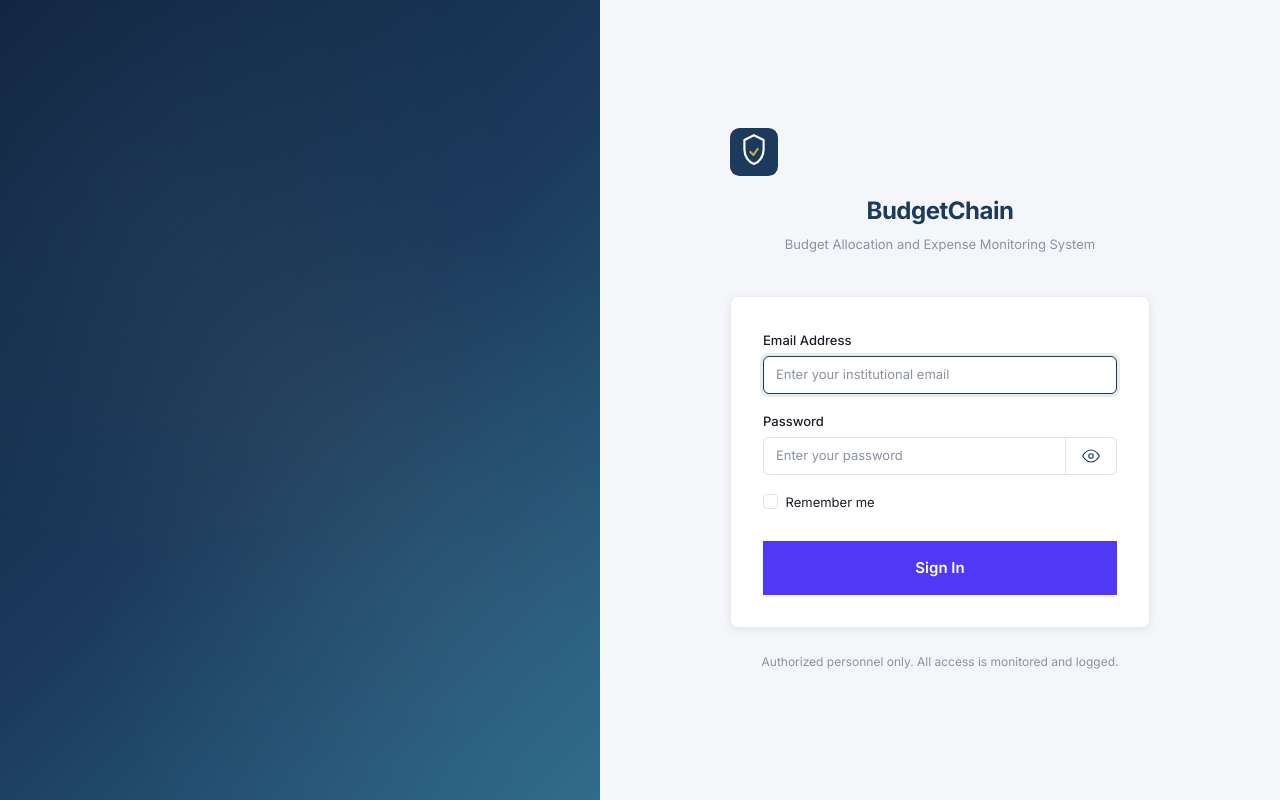
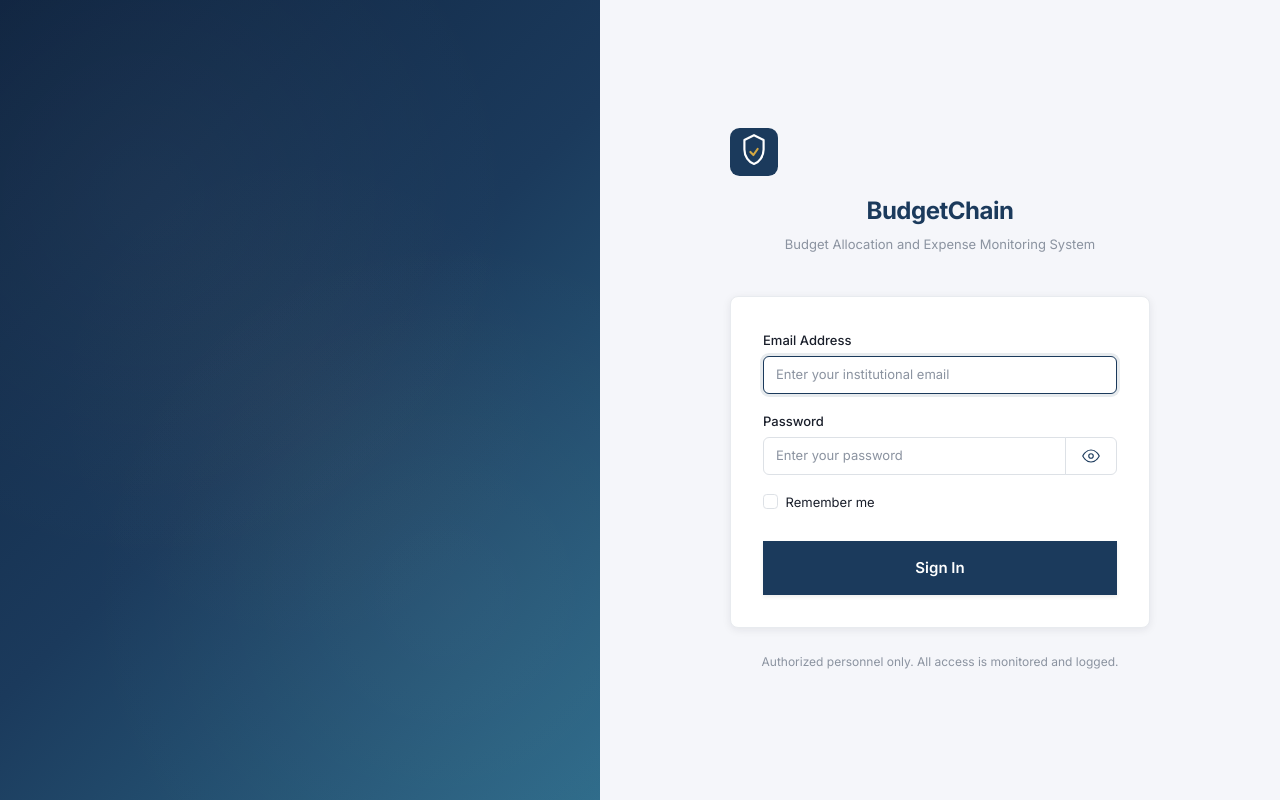
Before and after one commit to ramisys/capstone-blockchain-budget, a React (Vite) app in the folder apps/frontend/: page /login in a window 1280 px wide. Built offline with nearby package versions, Linux system fonts and the light colour scheme.

Commit message:
fix(frontend): wire ui primitives to CSS tokens so primary is navy

```diff
--- a/apps/frontend/src/components/ui/Alert.tsx
+++ b/apps/frontend/src/components/ui/Alert.tsx
@@ -1,3 +1,4 @@
+import { X } from 'lucide-react';
 import type { HTMLAttributes, ReactNode } from 'react';
 
 interface AlertProps extends HTMLAttributes<HTMLDivElement> {
@@ -8,10 +9,27 @@ interface AlertProps extends HTMLAttributes<HTMLDivElement> {
   onDismiss?: () => void;
 }
 
+function getVariantStyles(variant: string) {
+  switch (variant) {
+    case 'success':
+      return 'bg-[var(--color-success-bg)] border-[var(--color-success)]/20 text-[var(--color-success)]';
+    case 'warning':
+      return 'bg-[var(--color-warning-bg)] border-[var(--color-warning)]/20 text-[var(--color-warning)]';
+    case 'info':
+      return 'bg-[var(--color-info-bg)] border-[var(--color-info)]/20 text-[var(--color-info)]';
+    case 'primary':
+      return 'bg-[var(--color-primary-bg)] border-[var(--color-primary)]/20 text-[var(--color-primary)]';
+    case 'danger':
+    case 'error':
+    default:
+      return 'bg-[var(--color-error-bg)] border-[var(--color-error)]/20 text-[var(--color-error)]';
+  }
+}
+
 export function Alert({ variant = 'danger', children, className = '', icon, onDismiss, ...props }: AlertProps) {
   return (
     <div
-      className={`alert alert-${variant} d-flex align-items-start gap-2 ${className}`}
+      className={`flex items-start gap-2 rounded-md border px-5 py-4 text-sm ${getVariantStyles(variant)} ${className}`}
       role="alert"
       {...props}
     >
@@ -20,11 +38,12 @@ export function Alert({ variant = 'danger', children, className = '', icon, onDi
       {onDismiss && (
         <button
           type="button"
-          className="btn-close btn-close-sm"
+          className="shrink-0 rounded p-0.5 opacity-70 transition-opacity hover:opacity-100 focus:outline-none focus-visible:ring-2 focus-visible:ring-current"
           aria-label="Close"
           onClick={onDismiss}
-          style={{ fontSize: '0.75rem' }}
-        />
+        >
+          <X className="w-4 h-4" />
+        </button>
       )}
     </div>
   );
--- a/apps/frontend/src/components/ui/Badge.tsx
+++ b/apps/frontend/src/components/ui/Badge.tsx
@@ -9,29 +9,29 @@ export function Badge({ variant = 'primary', children, className = '', ...props
       case 'admin':
       case 'danger':
       case 'red':
-        return 'bg-red-50 text-red-700 border-red-200/80 hover:bg-red-100/80';
+        return 'bg-[var(--color-error-bg)] text-[var(--color-error)] border-[var(--color-error)]/20';
       case 'treasurer':
       case 'primary':
       case 'blue':
-        return 'bg-blue-50 text-blue-700 border-blue-200/80 hover:bg-blue-100/80';
+        return 'bg-[var(--color-primary-bg)] text-[var(--color-primary)] border-[var(--color-primary)]/20';
       case 'budget_officer':
       case 'budgetofficer':
       case 'purple':
-        return 'bg-purple-50 text-purple-700 border-purple-200/80 hover:bg-purple-100/80';
+        return 'bg-[var(--color-secondary-bg)] text-[var(--color-secondary)] border-[var(--color-secondary)]/20';
       case 'auditor':
       case 'warning':
       case 'orange':
-        return 'bg-amber-50 text-amber-700 border-amber-200/80 hover:bg-amber-100/80';
+        return 'bg-[var(--color-warning-bg)] text-[var(--color-warning)] border-[var(--color-warning)]/20';
       case 'active':
       case 'success':
       case 'green':
-        return 'bg-emerald-50 text-emerald-700 border-emerald-200/80 hover:bg-emerald-100/80';
+        return 'bg-[var(--color-success-bg)] text-[var(--color-success)] border-[var(--color-success)]/20';
       case 'inactive':
       case 'secondary':
       case 'gray':
-        return 'bg-slate-100 text-slate-600 border-slate-200 hover:bg-slate-200/60';
+        return 'bg-[var(--color-bg)] text-[var(--color-text-secondary)] border-[var(--color-border)]';
       default:
-        return 'bg-slate-100 text-slate-800 border-slate-200';
+        return 'bg-[var(--color-bg)] text-[var(--color-text-primary)] border-[var(--color-border)]';
     }
   };
 
@@ -83,7 +83,9 @@ export function StatusBadge({ status, className = '' }) {
     <Badge variant={isActive ? 'active' : 'inactive'} className={className}>
       <span
         className={`w-1.5 h-1.5 rounded-full ${
-          isActive ? 'bg-emerald-500 animate-pulse' : 'bg-slate-400'
+          isActive
+            ? 'bg-[var(--color-success)] animate-pulse'
+            : 'bg-[var(--color-text-muted)]'
         }`}
       />
       {status || 'Unknown'}
--- a/apps/frontend/src/components/ui/Button.tsx
+++ b/apps/frontend/src/components/ui/Button.tsx
@@ -26,20 +26,20 @@ export function Button({
   const getVariantStyles = () => {
     switch (variant) {
       case 'primary':
-        return 'bg-indigo-600 hover:bg-indigo-700 active:bg-indigo-800 text-white shadow-sm hover:shadow-md hover:shadow-indigo-500/20 focus:ring-indigo-500/30';
+        return 'bg-[var(--color-primary)] hover:bg-[var(--color-primary-light)] active:bg-[var(--color-primary-dark)] text-[var(--color-text-inverse)] shadow-sm hover:shadow-md focus:ring-[var(--color-primary)]/30';
       case 'secondary':
         return 'bg-slate-800 hover:bg-slate-900 active:bg-slate-950 text-white shadow-sm focus:ring-slate-800/30';
       case 'outline':
-        return 'bg-white hover:bg-slate-50 text-slate-700 border border-slate-300 shadow-sm focus:ring-slate-400/20';
+        return 'bg-[var(--color-surface)] hover:bg-[var(--color-bg)] text-[var(--color-text-primary)] border border-[var(--color-border)] shadow-sm focus:ring-[var(--color-primary)]/20';
       case 'ghost':
-        return 'bg-transparent hover:bg-slate-100 text-slate-600 hover:text-slate-900 focus:ring-slate-400/20';
+        return 'bg-transparent hover:bg-[var(--color-bg)] text-[var(--color-text-secondary)] hover:text-[var(--color-text-primary)] focus:ring-[var(--color-primary)]/20';
       case 'danger':
       case 'destructive':
-        return 'bg-red-600 hover:bg-red-700 active:bg-red-800 text-white shadow-sm hover:shadow-md hover:shadow-red-500/20 focus:ring-red-500/30';
+        return 'bg-[var(--color-error)] hover:brightness-95 active:brightness-90 text-[var(--color-text-inverse)] shadow-sm hover:shadow-md focus:ring-[var(--color-error)]/30';
       case 'accent':
-        return 'bg-amber-500 hover:bg-amber-600 text-white shadow-sm focus:ring-amber-500/30';
+        return 'bg-[var(--color-accent)] hover:bg-[var(--color-accent-light)] text-[var(--color-text-primary)] shadow-sm focus:ring-[var(--color-accent)]/30';
       default:
-        return 'bg-indigo-600 hover:bg-indigo-700 text-white shadow-sm';
+        return 'bg-[var(--color-primary)] hover:bg-[var(--color-primary-light)] text-[var(--color-text-inverse)] shadow-sm';
     }
   };
 
--- a/apps/frontend/src/components/ui/Table.tsx
+++ b/apps/frontend/src/components/ui/Table.tsx
@@ -18,7 +18,11 @@ const TableHeader = React.forwardRef<
   HTMLTableSectionElement,
   React.HTMLAttributes<HTMLTableSectionElement>
 >(({ className = '', ...props }, ref) => (
-  <thead ref={ref} className={`[&_tr]:border-b ${className}`} {...props} />
+  <thead
+    ref={ref}
+    className={`[&_tr]:border-b [&_tr]:border-[var(--color-border-light)] ${className}`}
+    {...props}
+  />
 ));
 TableHeader.displayName = 'TableHeader';
 
@@ -40,7 +44,7 @@ const TableFooter = React.forwardRef<
 >(({ className = '', ...props }, ref) => (
   <tfoot
     ref={ref}
-    className={`border-t bg-slate-100/50 font-medium [&>tr]:last:border-b-0 ${className}`}
+    className={`border-t border-[var(--color-border-light)] bg-[var(--color-bg)] font-medium [&>tr]:last:border-b-0 ${className}`}
     {...props}
   />
 ));
@@ -52,7 +56,7 @@ const TableRow = React.forwardRef<
 >(({ className = '', ...props }, ref) => (
   <tr
     ref={ref}
-    className={`border-b transition-colors hover:bg-slate-100/50 data-[state=selected]:bg-slate-100 ${className}`}
+    className={`border-b border-[var(--color-border-light)] transition-colors hover:bg-[var(--color-bg)] data-[state=selected]:bg-[var(--color-primary-bg)] ${className}`}
     {...props}
   />
 ));
@@ -65,7 +69,7 @@ const TableHead = React.forwardRef<
   <th
     ref={ref}
     scope={scope}
-    className={`h-12 px-4 text-left align-middle font-medium text-slate-500 has-[[role=checkbox]]:pr-0 ${className}`}
+    className={`h-12 px-4 text-left align-middle font-medium text-[var(--color-text-muted)] has-[[role=checkbox]]:pr-0 ${className}`}
     {...props}
   />
 ));
@@ -89,7 +93,7 @@ const TableCaption = React.forwardRef<
 >(({ className = '', ...props }, ref) => (
   <caption
     ref={ref}
-    className={`mt-4 text-sm text-slate-500 ${className}`}
+    className={`mt-4 text-sm text-[var(--color-text-muted)] ${className}`}
     {...props}
   />
 ));
--- a/apps/frontend/src/components/ui/Tooltip.tsx
+++ b/apps/frontend/src/components/ui/Tooltip.tsx
@@ -14,7 +14,7 @@ export function Tooltip({ text, children, position = 'top' }) {
       {children}
       {visible && (
         <div
-          className={`absolute z-30 px-2.5 py-1 text-xs font-medium text-white bg-slate-900 rounded-lg shadow-md whitespace-nowrap pointer-events-none transition-all duration-200 transform ${
+          className={`absolute z-30 px-2.5 py-1 text-xs font-medium text-[var(--color-text-inverse)] bg-[var(--color-primary-dark)] rounded-lg shadow-md whitespace-nowrap pointer-events-none transition-all duration-200 transform ${
             position === 'top'
               ? '-top-9 left-1/2 -translate-x-1/2'
               : position === 'bottom'
@@ -27,7 +27,7 @@ export function Tooltip({ text, children, position = 'top' }) {
         >
           {text}
           <div
-            className={`absolute w-2 h-2 bg-slate-900 rotate-45 ${
+            className={`absolute w-2 h-2 bg-[var(--color-primary-dark)] rotate-45 ${
               position === 'top'
                 ? 'top-full left-1/2 -translate-x-1/2 -translate-y-1'
                 : position === 'bottom'
```
Also changed, not shown: 1 other file (tests, documents, lock files or other folders).
